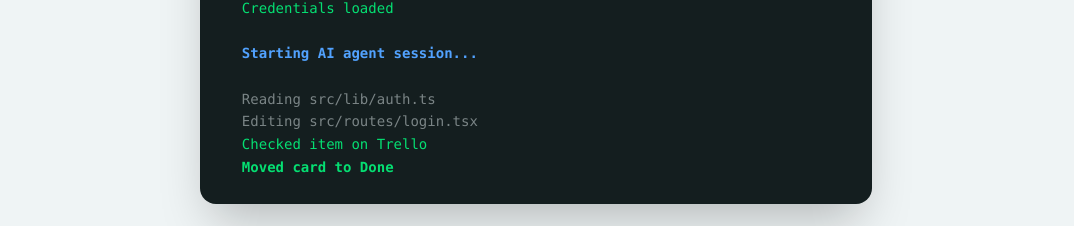
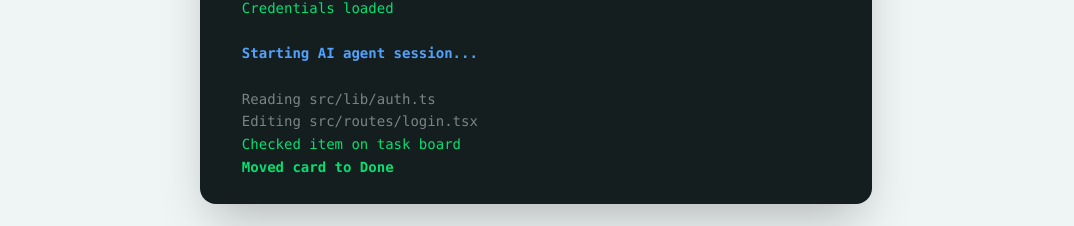
Before and after one commit to JoshJAL/claude-trello-frontend, a React (Vite) app: page / in a window 1280 px wide. Shown: the part 1055-1281 px from the top of the page, without its empty margins (104-1178 px from the left). Built offline with nearby package versions, Linux system fonts and the light colour scheme.

Commit message:
Update Hero terminal preview to be provider-agnostic

```diff
--- a/src/sections/Hero.tsx
+++ b/src/sections/Hero.tsx
@@ -105,7 +105,7 @@ export function Hero() {
               </span>
               {"\n"}
               <span className="text-green-400">
-                {"  Checked item on Trello"}
+                {"  Checked item on task board"}
               </span>
               {"\n"}
               <span className="text-green-400 font-semibold">
```
